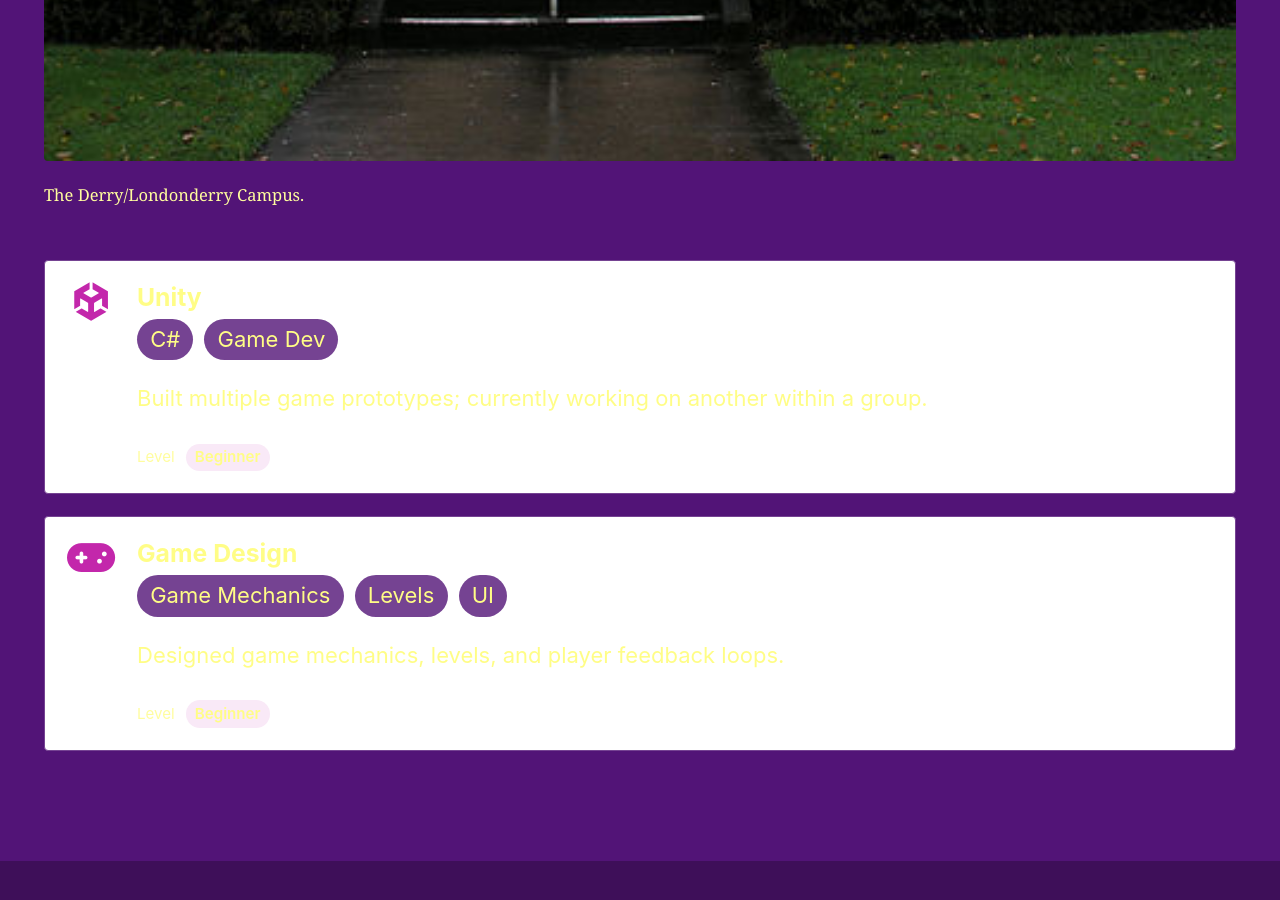
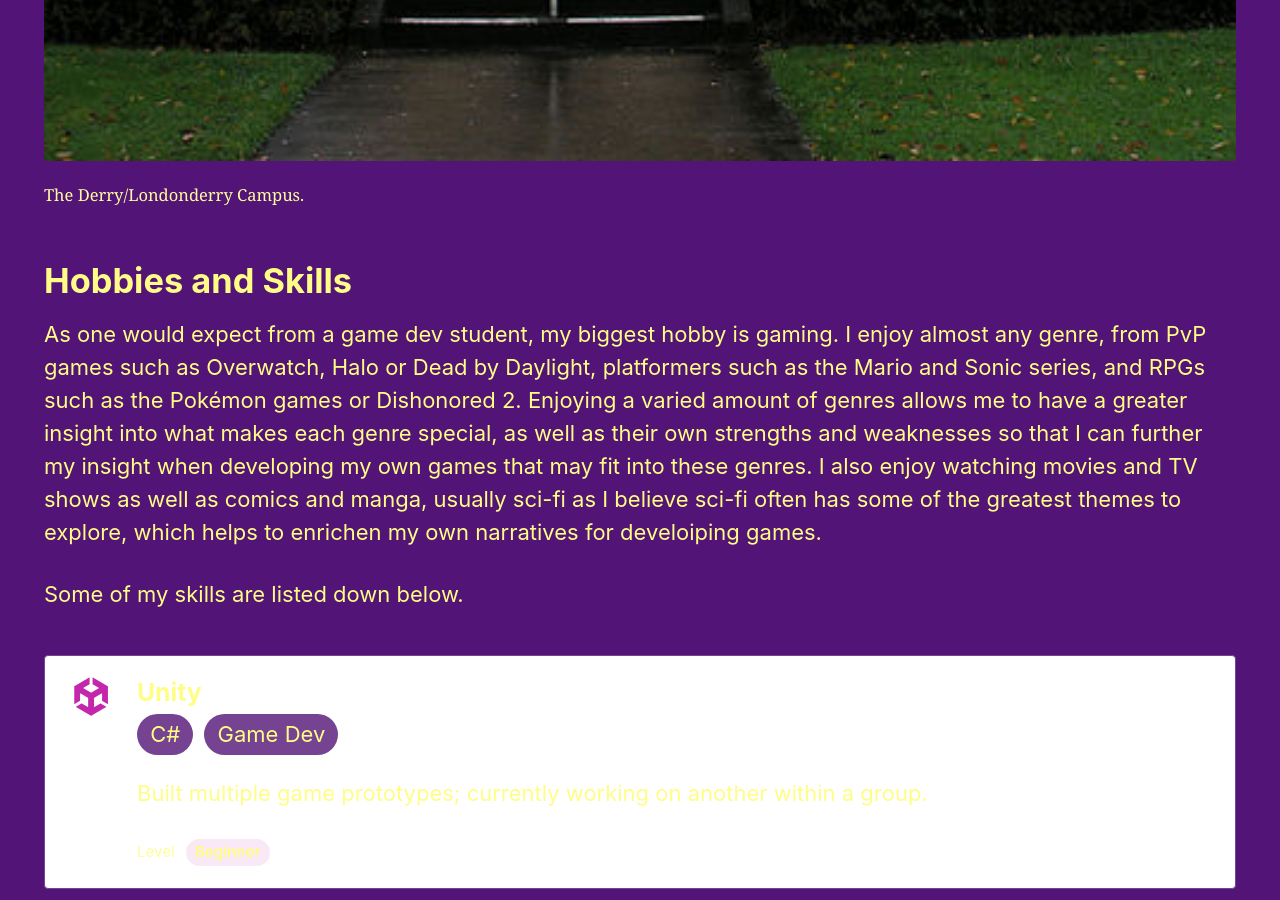
Before and after one commit to Ickle1790/Ickle1790.github.io, a Jekyll site: the page built from _pages/about-me.md, in a window 1280 px wide and 900 px high, scrolled down 2935 px. Built offline with Jekyll 4.4.1, drawn with Linux system fonts in a browser that asks for light colours.

Commit message:
Add hobbies and skills section to about me page
Added a section for hobbies and skills to the about me page, detailing interests in gaming, movies, and narrative development.

```diff
--- a/_pages/about-me.md
+++ b/_pages/about-me.md
@@ -35,4 +35,10 @@ Currently, I am situated in both Derry and Dungiven, and I am enrolled in an Und
 
 {% include figure image_path="/assets/images/magee.jpg" alt="The Magee Campus for the Ulster University" caption="The Derry/Londonderry Campus." %}
 
+# Hobbies and Skills
+
+As one would expect from a game dev student, my biggest hobby is gaming. I enjoy almost any genre, from PvP games such as Overwatch, Halo or Dead by Daylight, platformers such as the Mario and Sonic series, and RPGs such as the Pokémon games or Dishonored 2. Enjoying a varied amount of genres allows me to have a greater insight into what makes each genre special, as well as their own strengths and weaknesses so that I can further my insight when developing my own games that may fit into these genres. I also enjoy watching movies and TV shows as well as comics and manga, usually sci-fi as I believe sci-fi often has some of the greatest themes to explore, which helps to enrichen my own narratives for develoiping games.
+
+Some of my skills are listed down below.
+
 {% include skills skills=page.skills %}
```
